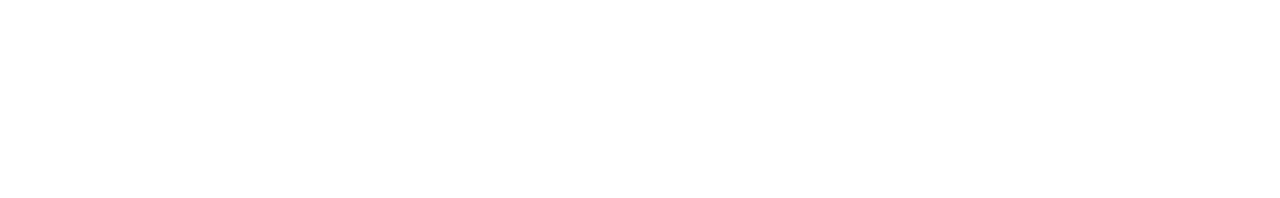
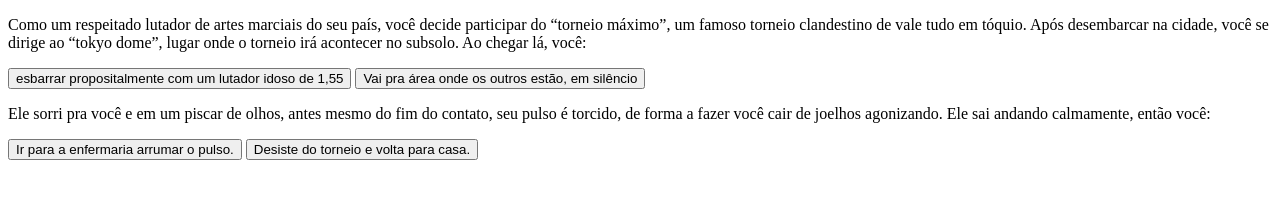
Before and after one commit to Murilobm-botafogo/aventura, a plain HTML site: page index.html in a window 1280 px wide. Drawn offline with Linux system fonts and the light colour scheme.

Commit message:
continuação do projeto 1

```diff
--- a/index.html
+++ b/index.html
@@ -3,9 +3,24 @@
 <head>
     <meta charset="UTF-8">
     <meta name="viewport" content="width=device-width, initial-scale=1.0">
-    <title>Aventura</title>
+    <title>Aventura Baki</title>
 </head>
 <body>
+    <main>
+         <div class="passo" id="passo-0">
+            <p>Como um respeitado lutador de artes marciais do seu país, você decide participar do “torneio máximo”, um famoso torneio clandestino de vale tudo em tóquio. Após desembarcar na cidade, você se dirige ao “tokyo dome”, lugar onde o torneio irá acontecer no subsolo. Ao chegar lá, você:</p>
+             <button class="btn-proximo":data-proximo="1">esbarrar propositalmente com um lutador idoso de 1,55</button>
+             <button class="btn-proximo":data-proximo="2">Vai pra área onde os outros estão, em silêncio</button>
+         </div>
+         <div class="passo" id="passo-1">
+            <p>Ele sorri pra você e em um piscar de olhos, antes mesmo do fim do contato, seu pulso é torcido, de forma a fazer você cair de joelhos agonizando. Ele sai andando calmamente, então você:</p>
+             <button class="btn-proximo":data-proximo="3">Ir para a enfermaria arrumar o pulso.</button>
+             <button class="btn-proximo":data-proximo="4">Desiste do torneio e volta para casa.</button>
+         </div>
+    </main>
+
+
+
 
 </body>
 </html>
```
